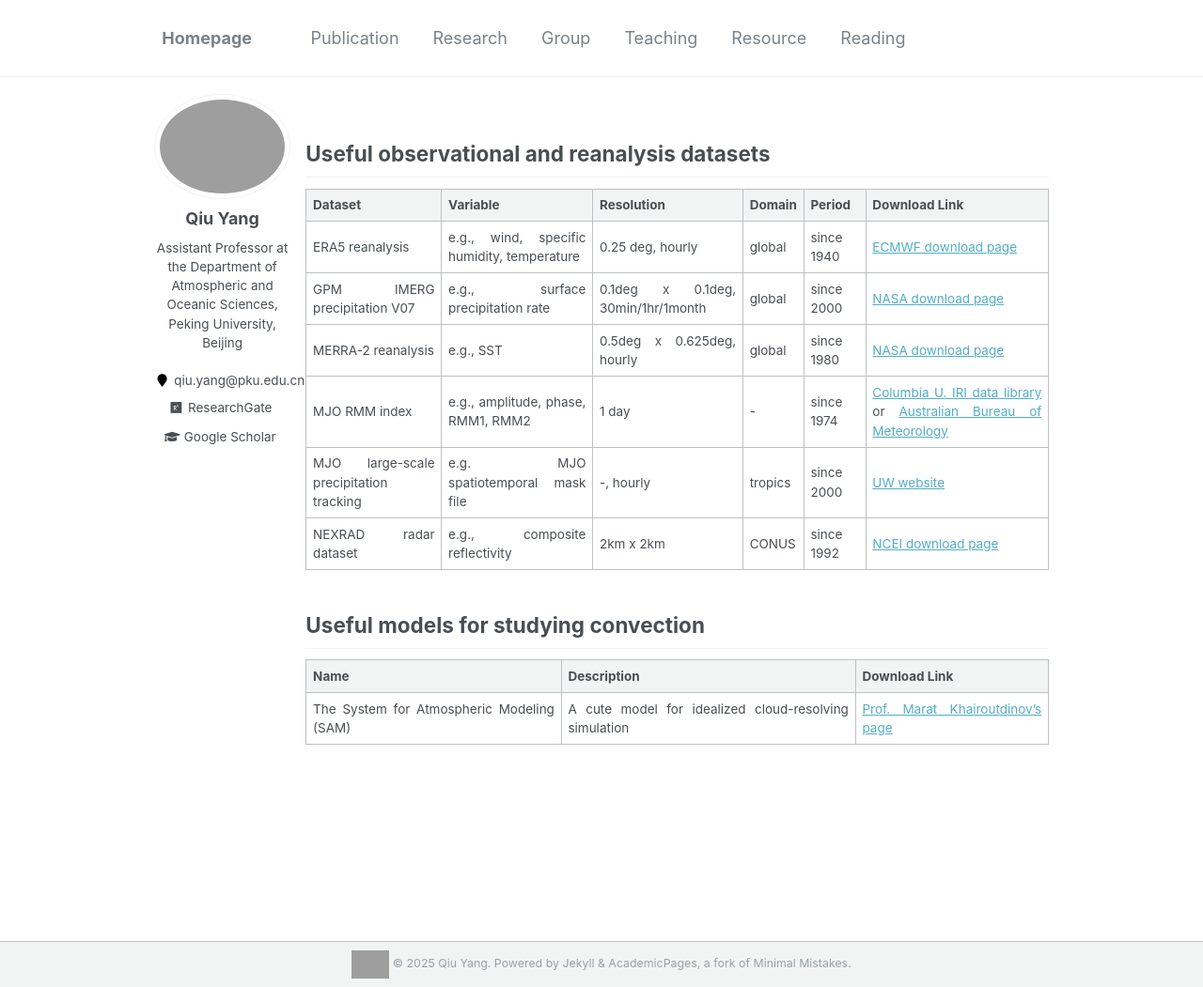
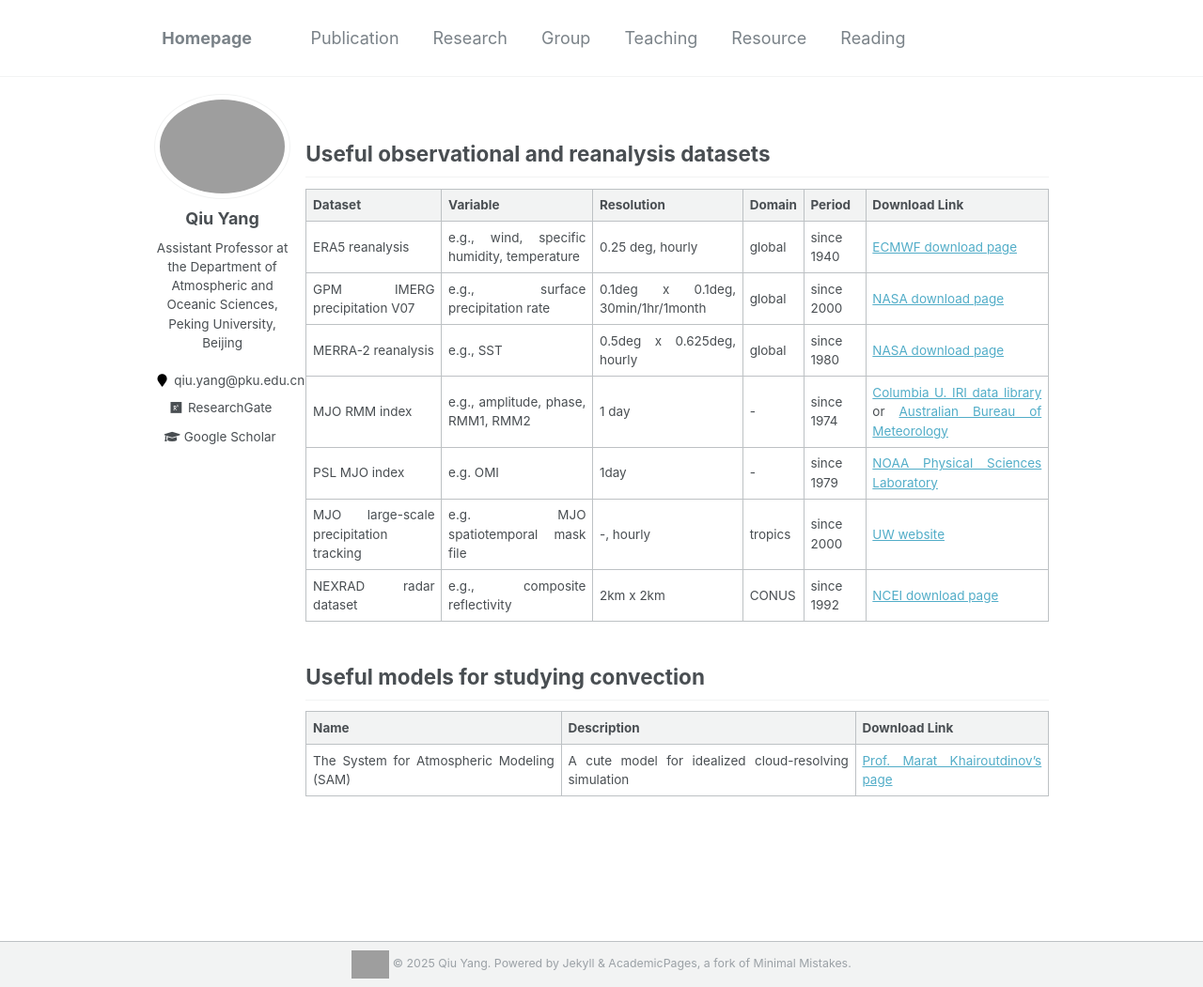
Before and after one commit to qiuyang50/qiuyang50.github.io, a Jekyll site: the page built from _pages/resource.md, in a window 1280 px wide and 1051 px high. Shown: the whole window at 94% size. Built offline with Jekyll 4.4.1, drawn with Linux system fonts in a browser that asks for light colours; grey boxes are pictures that could not be loaded.

Commit message:
Update resource.md

```diff
--- a/_pages/resource.md
+++ b/_pages/resource.md
@@ -13,6 +13,7 @@
 | GPM IMERG precipitation V07| e.g., surface precipitation rate  | 0.1deg x 0.1deg, 30min/1hr/1month  | global | since 2000 | [NASA download page](https://disc.gsfc.nasa.gov/datasets/GPM_3IMERGHH_07/summary?keywords=GPM%20IMERG) |
 | MERRA-2 reanalysis| e.g., SST                                  | 0.5deg x 0.625deg, hourly | global | since 1980 | [NASA download page](https://daac.gsfc.nasa.gov/datasets/M2T1NXOCN_5.12.4/summary)              |
 | MJO RMM index  | e.g., amplitude, phase, RMM1, RMM2            | 1 day                     | -      | since 1974 | [Columbia U. IRI data library](https://iridl.ldeo.columbia.edu/SOURCES/.BoM/.MJO/.RMM/index.html?Set-Language=en) or [Australian Bureau of Meteorology](http://www.bom.gov.au/climate/mjo/)|
+| PSL MJO index  | e.g. OMI                                      | 1day                      | -      | since 1979 | [NOAA Physical Sciences Laboratory](https://psl.noaa.gov/mjo/mjoindex/)   |
 |MJO large-scale precipitation tracking| e.g. MJO spatiotemporal mask file | -, hourly       | tropics | since 2000 | [UW website](https://orca.atmos.washington.edu/data/lpt/index.html#imerg)|
 | NEXRAD radar dataset | e.g., composite reflectivity            | 2km x 2km                 | CONUS  | since 1992 | [NCEI download page](https://www.ncei.noaa.gov/access/metadata/landing-page/bin/iso?id=gov.noaa.ncdc:C00682) |
 
```
